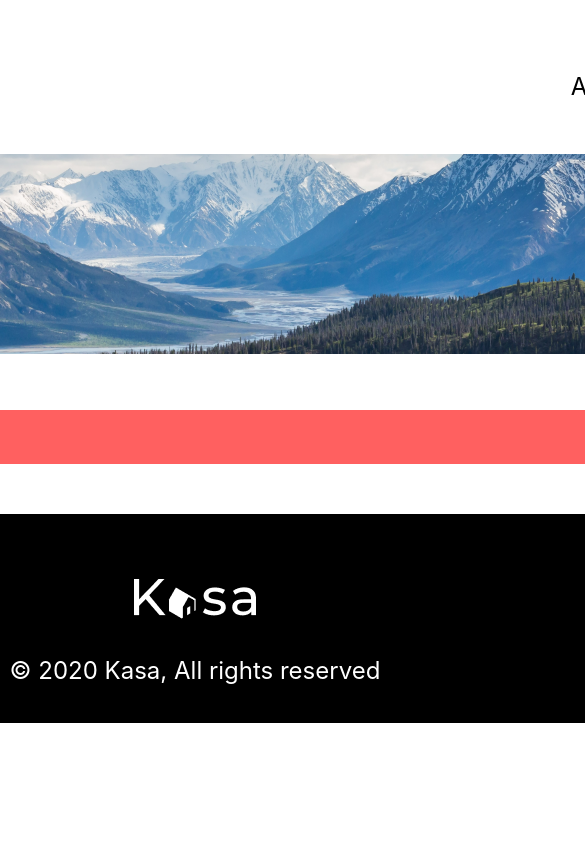
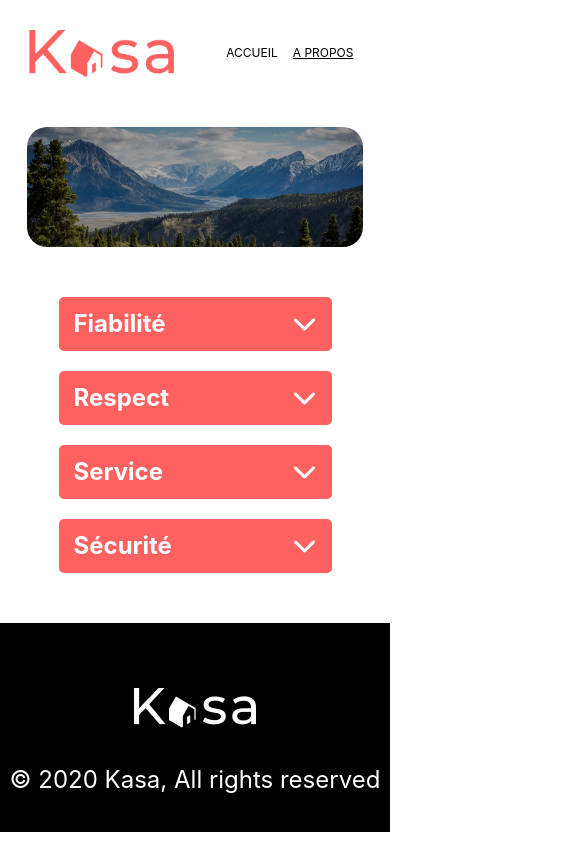
Before and after one commit to Jennifer-Guillemin/kasa_, a React (Vite) app in the folder kasa/: page /apropos in a window 390 px wide. Shown: the top 844 px of the page, 585 px wide, since content can reach past the window. Built offline with nearby package versions, Linux system fonts and the light colour scheme.

Commit message:
version 1.5

```diff
--- a/kasa/index.html
+++ b/kasa/index.html
@@ -2,7 +2,14 @@
 <html lang="fr">
   <head>
     <meta charset="UTF-8" />
-    <link rel="icon" type="image/svg+xml" href="/vite.svg" />
+    <link rel="icon" href="./src/assets/Vector.png" />
+    <link
+      rel="stylesheet"
+      href="https://cdnjs.cloudflare.com/ajax/libs/font-awesome/6.2.1/css/all.min.css"
+      integrity="sha512-MV7K8+y+gLIBoVD59lQIYicR65iaqukzvf/nwasF0nqhPay5w/9lJmVM2hMDcnK1OnMGCdVK+iQrJ7lzPJQd1w=="
+      crossorigin="anonymous"
+      referrerpolicy="no-referrer"
+    />
     <meta name="viewport" content="width=device-width, initial-scale=1.0" />
     <title>Kasa</title>
   </head>
--- a/kasa/src/components/Banner.jsx
+++ b/kasa/src/components/Banner.jsx
@@ -11,9 +11,7 @@ function Banner() {
 
   return (
     <div className="banner">
-      <div>
-        <img src="./src/assets/LOGO.png" alt="" />
-      </div>
+      <img src="./src/assets/LOGO.png" alt="" />
       <nav>
         <Link
           className={`no-style ${selected === "/" ? "selected" : ""}`}
--- /dev/null
+++ b/kasa/src/components/Collapse.jsx
@@ -0,0 +1,51 @@
+import { useState } from "react";
+
+function Collapse({ title, content }) {
+  const [isOpen, setIsOpen] = useState(false);
+
+  const toggleCollapse = () => {
+    setIsOpen(!isOpen);
+  };
+
+  return (
+    <div className="collapse_container">
+      <div className="collapse_title" onClick={toggleCollapse}>
+        <p>{title}</p>
+        <span className={`arrow ${isOpen ? "open" : "closed"}`}>
+          {isOpen ? (
+            <i className="fa-solid fa-chevron-up"></i>
+          ) : (
+            <i className="fa-solid fa-chevron-down"></i>
+          )}
+        </span>
+      </div>
+      <div className={`collapse_content ${isOpen ? "open" : "closed"}`}>
+        {content}
+      </div>
+    </div>
+  );
+}
+
+export default Collapse;
+export const aboutList = [
+  {
+    title: "Fiabilité",
+    content:
+      "Les annonces postées sur Kasa garantissent une fiabilité totale. Les photos sont conformes aux logements, et toutes les informations sont régulièrement vérifiées par nos équipes.",
+  },
+  {
+    title: "Respect",
+    content:
+      "La bienveillance fait partie des valeurs fondatrices de Kasa. Tout comportement discriminatoire ou de perturbation du voisinage entraînera une exclusion de notre plateforme.",
+  },
+  {
+    title: "Service",
+    content:
+      "Nos équipes se tiennent à votre disposition pour vous fournir une expérience parfaite. N'hésitez pas à nous contacter si vous avez la moindre question.",
+  },
+  {
+    title: "Sécurité",
+    content:
+      "La sécurité est la priorité de Kasa. Aussi bien pour nos hôtes que pour les voyageurs, chaque logement correspond aux critères de sécurité établis par nos services. En laissant une note aussi bien à l'hôte qu'au locataire, cela permet à nos équipes de vérifier que les standards sont bien respectés. Nous organisons également des ateliers sur la sécurité domestique pour nos hôtes.",
+  },
+];
--- a/kasa/src/main.jsx
+++ b/kasa/src/main.jsx
@@ -1,10 +1,15 @@
 import React from "react";
 import { BrowserRouter as Router, Routes, Route } from "react-router-dom";
 import Home from "./pages/Home";
+import Logements from "./pages/Logements";
 import Apropos from "./pages/Apropos";
 import Error404 from "./pages/Error404";
 import "./styles/index.css";
+import "./styles/logements.css";
+import "./styles/error404.css";
 import { createRoot } from "react-dom/client";
+import Banner from "./components/Banner";
+import Footer from "./components/Footer";
 
 const domNode = document.getElementById("root");
 const root = createRoot(domNode);
@@ -12,11 +17,14 @@ const root = createRoot(domNode);
 root.render(
   <React.StrictMode>
     <Router>
+      <Banner />
       <Routes>
         <Route path="/" element={<Home />} />
         <Route path="/apropos" element={<Apropos />} />
-        <Route path="/" element={<Error404 />} />
+        <Route path="logements/:id" element={<Logements />} />
+        <Route path="*" element={<Error404 />} />
       </Routes>
+      <Footer />
     </Router>
   </React.StrictMode>
 );
--- a/kasa/src/pages/Apropos.jsx
+++ b/kasa/src/pages/Apropos.jsx
@@ -1,21 +1,21 @@
-import Banner from "../components/Banner";
-import Footer from "../components/Footer";
+import Collapse from "../components/Collapse";
+import { aboutList } from "../components/Collapse";
 
 function Apropos() {
   return (
     <div>
-      <Banner />
+      <div className="container">
         <img
           className="montagne"
           src="./src/assets/montagne.png"
           alt="La montagne"
         />
         <section className="apropos">
-        <div className="dropdown">
-          <p>Fiabilité</p>
+          {aboutList.map((item, index) => (
+            <Collapse key={index} title={item.title} content={item.content} />
+          ))}
+        </section>
       </div>
-      </section>
-      <Footer />
     </div>
   );
 }
--- a/kasa/src/pages/Error404.jsx
+++ b/kasa/src/pages/Error404.jsx
@@ -2,10 +2,12 @@ import { Link } from "react-router-dom";
 
 function Error404() {
   return (
-    <div className="404_text">
-      <h1>404</h1>
-      <p>Oups! La page que vous demandez n'existe pas.</p>
-      <Link to="/">Retournez sur la page d'accueil</Link>
+    <div>
+      <div className="text_404">
+        <h1>404</h1>
+        <p>Oups! La page que vous demandez n`existe pas.</p>
+        <Link to="/">Retournez sur la page d`accueil</Link>
+      </div>
     </div>
   );
 }
--- a/kasa/src/pages/Home.jsx
+++ b/kasa/src/pages/Home.jsx
@@ -1,24 +1,37 @@
-import Banner from "../components/Banner";
-import Footer from "../components/Footer";
+import Logements from "../data/logements.json";
+import { Link } from "react-router-dom";
 
 function Home() {
   return (
     <div>
-      <Banner />
+      <div className="container">
         <section className="image-section">
           <img
             className="mer"
             src="./src/assets/borddemer.png"
             alt="Bord de mer"
           />
-        <div>
           <h1>Chez vous, partout et ailleurs</h1>
-        </div>
         </section>
         <section className="gallery">
-        <div className="card"></div>
+          {Logements.map((logements) => (
+            <Link
+              to={`/logements/${logements.id}`}
+              key={logements.id}
+              className="card-link"
+            >
+              <div className="card">
+                <img
+                  className="img_logements"
+                  src={logements.cover}
+                  alt={logements.title}
+                />
+                <h2>{logements.title}</h2>
+              </div>
+            </Link>
+          ))}
         </section>
-      <Footer />
+      </div>
     </div>
   );
 }
--- a/kasa/src/pages/Logements.jsx
+++ b/kasa/src/pages/Logements.jsx
@@ -1,13 +1,35 @@
-import Banner from "../components/Banner";
-import Footer from "../components/Footer";
+import { useParams, useNavigate } from "react-router-dom";
+import LogementsData from "../data/logements.json";
 
-function Logements() {
+const LogementDetail = () => {
+  const { id } = useParams();
+  const navigate = useNavigate();
+
+  const logement = LogementsData.find((logement) => logement.id === id);
+
+  if (!logement) {
+    navigate("/Error404");
+    return null;
+  }
+
   return (
     <div>
-      <Banner />
-      <Footer />
+      <section className="img_section">
+        <img className="img_detail" src={logement.cover} alt={logement.title} />
+      </section>
+      <section className="section_details">
+        <h1>{logement.title}</h1>
+        <p>{logement.location}</p>
+        <div>
+          <p className="tags">{logement.tags}</p>
+        </div>
+      </section>
+      <div className="dropdown_details">
+        <div className="collapse_details"></div>
+        <div className="collapse_details"></div>
+      </div>
     </div>
   );
-}
+};
 
-export default Logements;
+export default LogementDetail;
--- /dev/null
+++ b/kasa/src/styles/error404.css
@@ -0,0 +1,31 @@
+.text_404 {
+  display: flex;
+  align-items: center;
+  flex-direction: column;
+}
+
+.text_404 h1 {
+  font-size: 288px;
+  font-weight: 700;
+  font-family: "Montserrat";
+  color: #ff6060;
+  margin-top: 4%;
+  margin-bottom: unset;
+}
+
+.text_404 p {
+  font-size: 36px;
+  color: #ff6060;
+  margin-bottom: 7%;
+}
+
+.text_404 a {
+  color: black;
+  font-size: 18px;
+  margin-bottom: 6%;
+}
+
+/****** Mobile *****/
+
+@media (max-width: 1024px) {
+}
--- a/kasa/src/styles/index.css
+++ b/kasa/src/styles/index.css
@@ -25,9 +25,15 @@
 .banner {
   display: flex;
   justify-content: space-between;
-  flex-direction: row;
   align-items: center;
-  margin: 50px 0px 0px 0px;
+  padding-top: 50px;
+  padding-left: 7.5%;
+}
+
+body {
+  width: 100%;
+  max-width: 1440px;
+  margin: 0 auto;
 }
 
 nav {
@@ -35,12 +41,13 @@ nav {
   gap: 57px;
   font-style: normal;
   font-size: 24px;
+  padding-right: 8%;
 }
 
-body {
-  margin: 0;
+.container {
   display: flex;
-  justify-content: center;
+  flex-direction: column;
+  align-items: center;
 }
 
 section {
@@ -53,11 +60,12 @@ section {
   justify-content: center;
   position: relative;
   padding-bottom: 50px;
+  width: 85%;
 }
 
 .image-section h1 {
-  width: 733px;
   position: absolute;
+  width: 55%;
   top: 35%;
   left: 50%;
   transform: translate(-50%, -50%);
@@ -68,57 +76,108 @@ section {
 .mer {
   object-fit: cover;
   width: 100%;
-  height: 200px;
+  height: 223px;
   border-radius: 20px;
   filter: brightness(0.5);
 }
 
 .montagne {
   object-fit: cover;
-  margin-top: 30px;
-  width: 1240px;
-  height: 200px;
+  margin-top: 50px;
+  width: 86%;
+  height: 223px;
   border-radius: 20px;
+  filter: brightness(0.7);
 }
 
 .gallery {
-  display: flex;
+  display: grid;
+  grid-template-columns: 1fr 1fr 1fr;
   justify-content: center;
+  justify-items: center;
   padding-top: 55px;
   padding-bottom: 55px;
   background-color: #f6f6f6;
   border-radius: 25px;
-  width: 1240px;
-  height: 829px;
+  width: 85%;
+  row-gap: 40px;
 }
 
 .card {
-  background-color: #ff6060;
+  position: relative;
   width: 340px;
   height: 340px;
   border-radius: 10px;
 }
 
+.card h2 {
+  position: absolute;
+  bottom: 0;
+  left: 10px;
+  margin: 0;
+  padding: 10px;
+  color: white;
+}
+
+.img_logements {
+  position: absolute;
+  object-fit: cover;
+  border-radius: 10px;
+  width: 100%;
+  height: 340px;
+}
+
 .apropos {
   display: flex;
+  flex-direction: column;
   justify-content: center;
+  align-items: center;
+  gap: 20px;
+  width: 100%;
 }
 
-.dropdown {
-  display: flex;
-  width: 80%;
+.collapse_container {
   height: 54px;
+  width: 70%;
   background-color: #ff6060;
   border-radius: 5px;
 }
 
-.dropdown p {
+.collapse_title {
   display: flex;
   align-items: center;
-  padding-left: 15px;
-  color: white;
+  justify-content: space-between;
+  height: 54px;
+  margin-right: 15px;
+  margin-left: 15px;
   font-size: 24px;
   font-weight: 700;
+  background-color: #ff6060;
+  color: white;
+}
+
+.collapse_content {
+  display: flex;
+  align-items: center;
+  padding-top: 15px;
+  padding-left: 15px;
+  padding-right: 65px;
+  padding-bottom: 15px;
+  background-color: #f6f6f6;
+  font-size: 18px;
+  max-height: 0;
+  overflow: hidden;
+  transition: height 0.4s ease-in-out;
+}
+
+.collapse_content.open {
+  max-height: 100px;
+  opacity: 1;
+}
+
+.collapse_content.closed {
+  max-height: 0;
+  opacity: 0;
 }
 
 footer {
@@ -152,3 +211,57 @@ footer p {
     background-color: #f9f9f9;
   }
 }
+
+/****** Mobile *****/
+
+@media (max-width: 1024px) {
+  nav {
+    display: block;
+    font-size: 12px;
+    text-transform: uppercase;
+    align-items: center;
+  }
+
+  nav a {
+    margin-right: 15px;
+  }
+
+  .banner {
+    padding-top: 30px;
+    margin-right: -8px;
+  }
+
+  .banner img {
+    width: 145px;
+  }
+
+  .image-section {
+    padding-top: 30px;
+    padding-bottom: 30px;
+  }
+
+  .image-section img {
+    height: 120px;
+  }
+
+  .image-section h1 {
+    font-size: 24px;
+    left: 42%;
+    width: 70%;
+  }
+
+  .gallery {
+    background-color: white;
+    grid-template-columns: 1fr;
+    padding-top: 0px;
+    padding-bottom: 0px;
+  }
+
+  .img_logements {
+    height: 255px;
+  }
+
+  .montagne {
+    height: 120px;
+  }
+}
--- /dev/null
+++ b/kasa/src/styles/logements.css
@@ -0,0 +1,75 @@
+.img_section {
+  display: flex;
+  justify-content: center;
+  align-items: center;
+  flex-direction: column;
+  padding-top: 50px;
+}
+
+.img_detail {
+  object-fit: cover;
+  width: 86%;
+  height: 415px;
+  border-radius: 25px;
+}
+
+.section_details {
+  display: flex;
+  flex-direction: column;
+  padding-top: 0px;
+  padding-left: 7.5%;
+}
+
+.section_details h1 {
+  color: #ff6060;
+  font-size: 36px;
+  margin-bottom: -25px;
+}
+
+.section_details p {
+  font-size: 18px;
+  font-weight: 500;
+}
+
+.section_details .tags {
+  font-size: 14px;
+  color: white;
+  margin-top: -5px;
+  background-color: #ff6060;
+  width: 115px;
+  height: 25px;
+  border-radius: 10px;
+}
+
+.dropdown_details {
+  display: flex;
+  justify-content: center;
+  column-gap: 6%;
+}
+
+.collapse_details {
+  background-color: #ff6060;
+  border-radius: 10px;
+  width: 40%;
+  height: 52px;
+}
+
+/****** Mobile *****/
+
+@media (max-width: 1024px) {
+  .img_section {
+    height: 255px;
+    padding-top: 30px;
+  }
+
+  .section_details h1 {
+    margin-top: unset;
+  }
+
+  .dropdown_details {
+    display: flex;
+    flex-direction: column;
+    align-items: center;
+    gap: 20px;
+  }
+}
```
Also changed, not shown: kasa/src/assets/Vector.png (added), kasa/src/data/logements.json (renamed from kasa/logements.json). Lines whose indentation alone changed are shown as unchanged.
